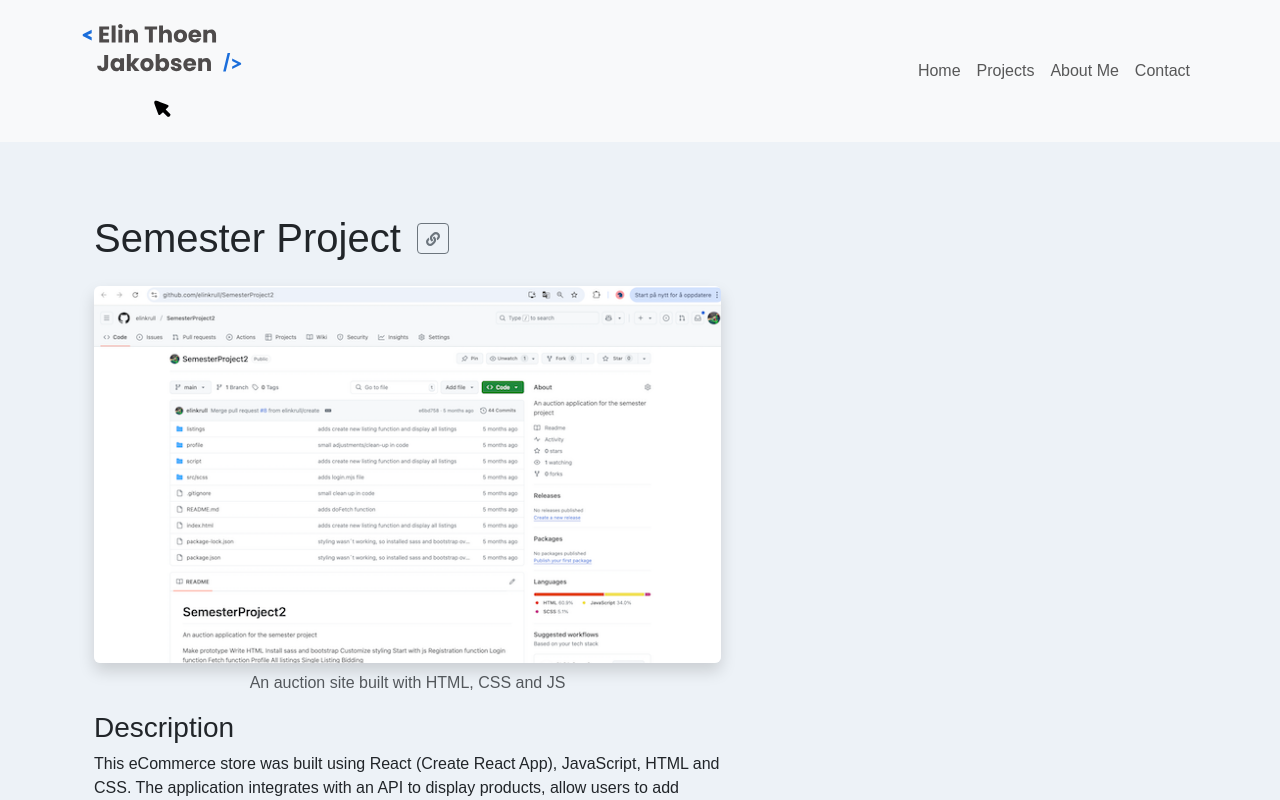
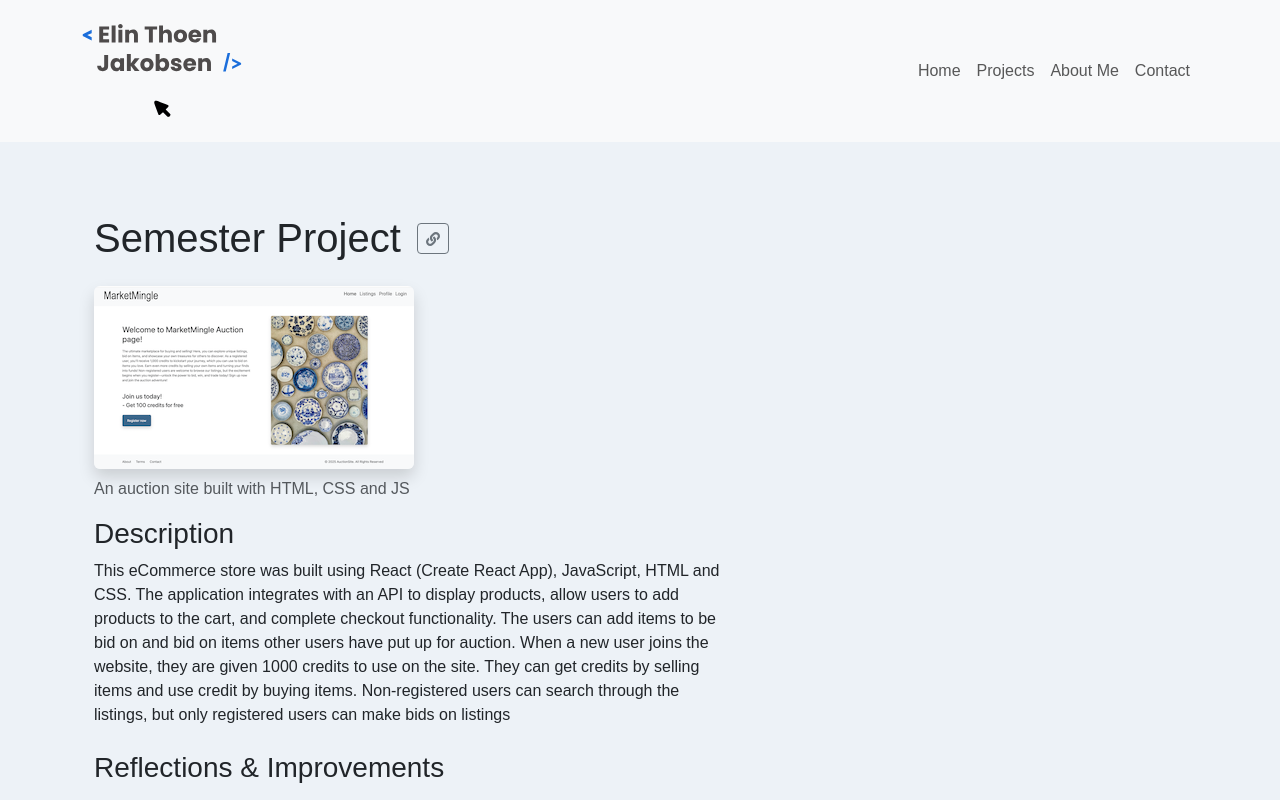
Before and after one commit to elinkrull/portofolio-2, a React (Vite) app: page /project-two in a window 1280 px wide. Shown: the top 800 px of the page. Built offline with nearby package versions, Linux system fonts and the light colour scheme.

Commit message:
Chg project two image and added to homepage and article page

```diff
--- a/src/components/ProjectDetails.jsx
+++ b/src/components/ProjectDetails.jsx
@@ -43,7 +43,7 @@ function ProjectDetails({
               alt={imageAlt}
               className="img-fluid rounded shadow"
             />
-            <p className="text-muted text-center mt-2">{imageCaption}</p>
+            <p className="text-muted mt-2">{imageCaption}</p>
           </div>
 
           <div className="mb-4">
--- a/src/pages/HomePage.jsx
+++ b/src/pages/HomePage.jsx
@@ -14,7 +14,7 @@ const projects = [
     title: "Semester Project 2",
     description: "An auction application.",
     link: "/project-two",
-    image: "/printscreen2.png",
+    image: "/semesterProject.png",
   },
   {
     title: "Exam Project 2",
--- a/src/pages/ProjectPageTwo.jsx
+++ b/src/pages/ProjectPageTwo.jsx
@@ -6,15 +6,15 @@ function ProjectTwo() {
     <Layout>
       <ProjectDetails
         title="Semester Project"
-        image="/printscreen2.png"
+        image="/semesterProject.png"
         imageAlt="Semester Project"
         imageCaption="An auction site built with HTML, CSS and JS"
         description="This eCommerce store was built using React (Create React App), JavaScript, HTML and CSS. The application integrates with an API to display products, allow users to add products to the cart, and complete checkout functionality. The users can add items to be bid on and bid on items other users have put up for auction. When a new user joins the website, they are given 1000 credits to use on the site. They can get credits by selling items and use credit by buying items. Non-registered users can search through the listings, but only registered users can make bids on listings"
         improvements
         and
         reflections=""
-        liveUrl="/"
-        githubUrl="https://github.com/elinkrull/SemesterProject2"
+        liveUrl="https://semester-project-2-etj.netlify.app/"
+        githubUrl="https://github.com/elinkrull/SemesterProject2/blob/main/README.md"
       />
     </Layout>
   );
```
Also changed, not shown: public/printscreen2.png (deleted), public/semesterProject.png (added).
